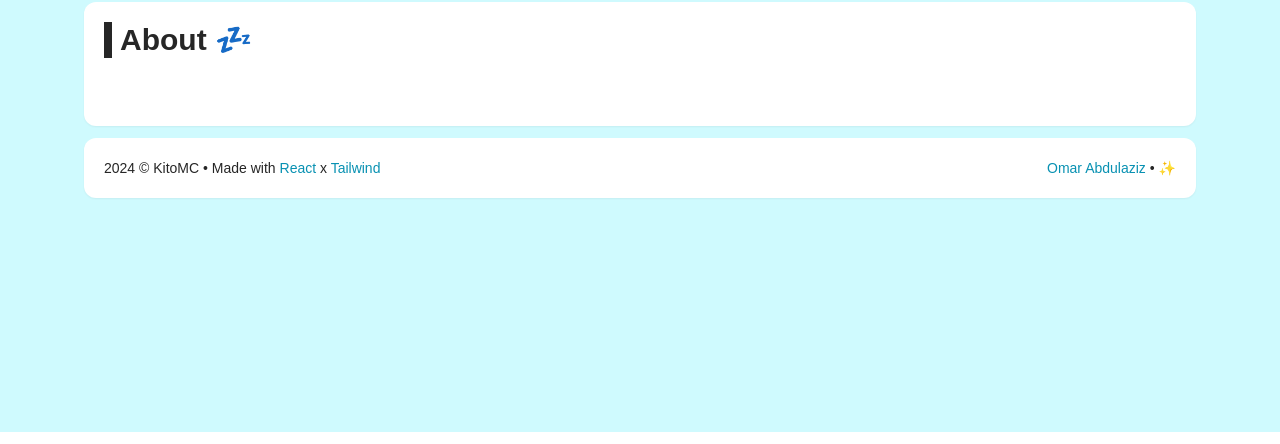
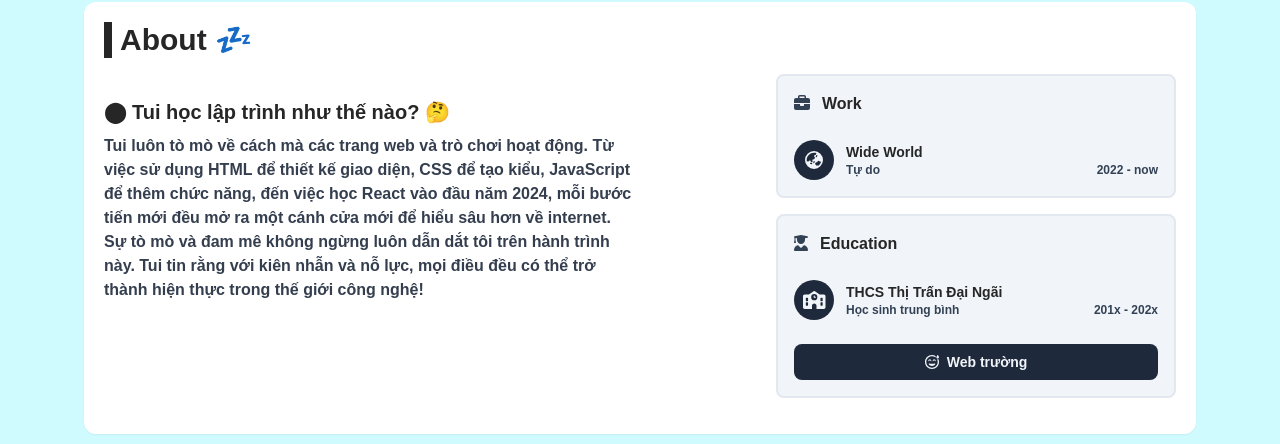
Before and after one commit to KitoMCVN/Old-Profile, a React (Create React App) app: page / in a window 1280 px wide. Shown: the part 368-812 px from the top of the page. Built offline with nearby package versions, Linux system fonts and the light colour scheme; no server answers; a web font is replaced by a local one.

Commit message:
☕ Upd: About page (20%)

```diff
--- a/src/pages/About/index.js
+++ b/src/pages/About/index.js
@@ -1,3 +1,10 @@
+import { FontAwesomeIcon } from "@fortawesome/react-fontawesome";
+import { faBriefcase, faEarthAsia, faUserGraduate, faSchool } from "@fortawesome/free-solid-svg-icons";
+import { faFaceGrinBeamSweat } from "@fortawesome/free-regular-svg-icons";
+import Tippy from "@tippyjs/react";
+import "tippy.js/animations/scale.css";
+import "tippy.js/dist/tippy.css";
+
 function About() {
   return (
     <div className='font-bold text-neutral-800 w-full pb-4'>
@@ -5,7 +12,72 @@ function About() {
         <div className='bg-neutral-800 h-[36px] w-2'></div>
         <h2>About 💤</h2>
       </div>
-      <div className='mt-8 font-semibold'></div>
+      <div className='mt-4 font-semibold md:grid grid-cols-2 gap-x-4'>
+        <div>
+          <h3 className='mb-2 text-xl mt-6'>
+            <span>⬤</span> Tui học lập trình như thế nào? 🤔
+          </h3>
+          <p className='text-slate-800/90'>
+            Tui luôn tò mò về cách mà các trang web và trò chơi hoạt động. Từ việc sử dụng HTML để thiết kế giao diện, CSS để tạo kiểu, JavaScript để thêm chức năng, đến việc học React vào đầu năm 2024, mỗi bước tiến mới
+            đều mở ra một cánh cửa mới để hiểu sâu hơn về internet. Sự tò mò và đam mê không ngừng luôn dẫn dắt tôi trên hành trình này. Tui tin rằng với kiên nhẫn và nỗ lực, mọi điều đều có thể trở thành hiện thực trong
+            thế giới công nghệ!
+          </p>
+        </div>
+        <div>
+          <div className='hidden md:block md:pl-12 lg:pl-28 xl:pl-32'>
+            <div className='p-4 rounded-lg border-[2px] bg-slate-100 border-slate-200'>
+              <div className='flex gap-3 items-center'>
+                <div className='text-slate-700'>
+                  <FontAwesomeIcon icon={faBriefcase} />
+                </div>
+                <p>Work</p>
+              </div>
+              <div className='flex mt-6 gap-3 items-center'>
+                <div className='size-10 rounded-full bg-slate-800 text-slate-100 text-lg flex items-center justify-center'>
+                  <FontAwesomeIcon icon={faEarthAsia} />
+                </div>
+                <div className='flex-1'>
+                  <h5 className='text-sm'>Wide World</h5>
+                  <div className='flex justify-between text-xs text-slate-700'>
+                    <p>Tự do</p>
+                    <p>2022 - now</p>
+                  </div>
+                </div>
+              </div>
+            </div>
+            <div className='p-4 mt-4 rounded-lg border-[2px] bg-slate-100 border-slate-200'>
+              <div className='flex gap-3 items-center'>
+                <div className='text-slate-700'>
+                  <FontAwesomeIcon icon={faUserGraduate} />
+                </div>
+                <p>Education</p>
+              </div>
+              <div className='flex mt-6 gap-3 items-center'>
+                <div className='size-10 rounded-full bg-slate-800 text-slate-100 text-lg flex items-center justify-center'>
+                  <FontAwesomeIcon icon={faSchool} />
+                </div>
+                <div className='flex-1'>
+                  <h5 className='text-sm'>THCS Thị Trấn Đại Ngãi</h5>
+                  <div className='flex justify-between text-xs text-slate-700'>
+                    <p>Học sinh trung bình</p>
+                    <p>201x - 202x</p>
+                  </div>
+                </div>
+              </div>
+              <div className='mt-6'>
+                <Tippy animation='scale' content='Xấu Lắm 😥'>
+                  <a href='http://thcsdaingai.pgdlongphu.edu.vn/' className='w-full py-2 flex text-sm hover:bg-slate-700 items-center gap-2 justify-center text-slate-100 bg-slate-800 rounded-lg'>
+                    <span>
+                      <FontAwesomeIcon icon={faFaceGrinBeamSweat} />
+                    </span>
+                    <span>Web trường</span>
+                  </a>
+                </Tippy>
+              </div>
+            </div>
+          </div>
+        </div>
+      </div>
     </div>
   );
 }
```
